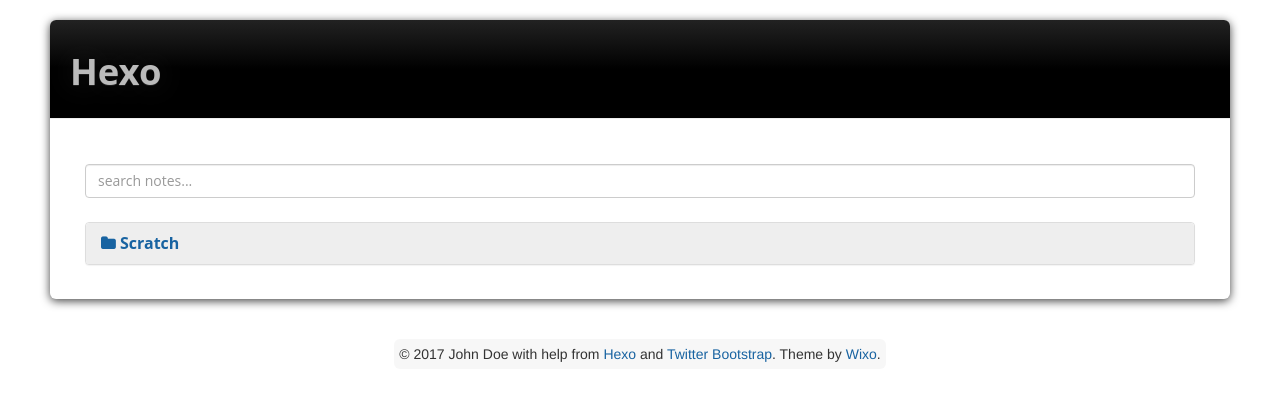
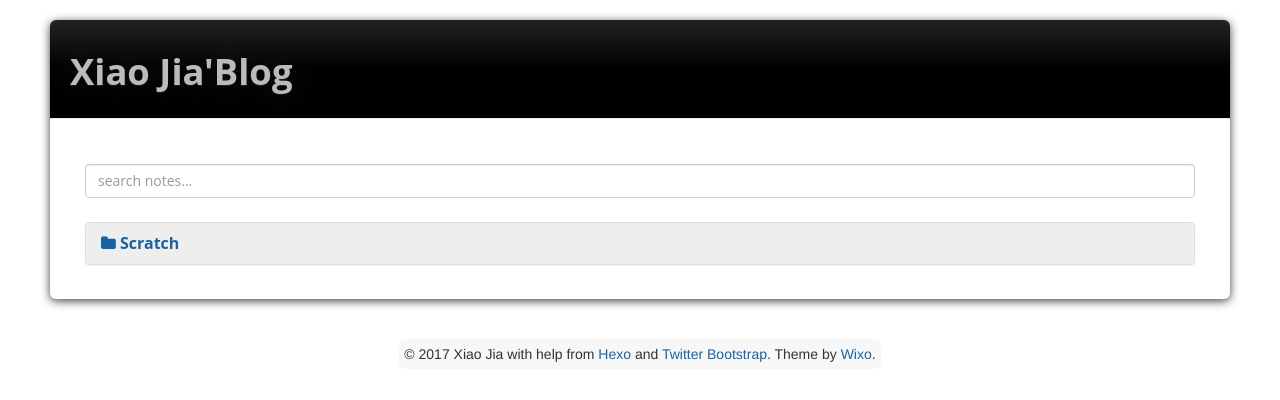
Before and after one commit to xiaojiaBlog/xiaojiaBlog.github.io, a plain HTML site: page index.html in a window 1280 px wide. Drawn offline with Linux system fonts and the light colour scheme.

Commit message:
基本图片

```diff
--- a/index.html
+++ b/index.html
@@ -3,24 +3,26 @@
 <head>
   <meta charset="utf-8">
 
-  <title>Hexo</title>
-  <meta name="author" content="John Doe">
+  <title>Xiao Jia&#39;Blog</title>
+  <meta name="author" content="Xiao Jia">
+
+  <meta name="description" content="分享的总结心得~">
 
 
   <meta name="viewport" content="width=device-width, initial-scale=1, maximum-scale=1">
 
 
-  <meta property="og:site_name" content="Hexo"/>
+  <meta property="og:site_name" content="Xiao Jia&#39;Blog"/>
 
 
     <meta property="og:image" content=""/>
 
 
 
-    <link rel="alternative" href="/atom.xml" title="Hexo" type="application/atom+xml">
+    <link rel="alternative" href="/atom.xml" title="Xiao Jia&#39;Blog" type="application/atom+xml">
 
 
-    <link href="/favicon.png" rel="icon">
+    <link href="//img/title.png" rel="icon">
 
 
   <link rel="stylesheet" href="/css/bootstrap.min.css" media="screen" type="text/css">
@@ -43,7 +45,7 @@
   <div class="container" id="container">
 	<div class="content">
 	  <div class="page-header">
-  <h1><a class="brand" href="#">Hexo</a></h1>
+  <h1><a class="brand" href="#">Xiao Jia&#39;Blog</a></h1>
 </div>
 
 
@@ -88,7 +90,7 @@
   </div>
   <div class="container-narrow">
 	<footer> <p>
-  &copy; 2017 John Doe
+  &copy; 2017 Xiao Jia
 
       with help from <a href="http://zespia.tw/hexo/" target="_blank">Hexo</a> and <a href="http://getbootstrap.com/" target="_blank">Twitter Bootstrap</a>. Theme by <a href="http://github.com/wzpan/hexo-theme-wixo/">Wixo</a>.
 </p> </footer>
```
Also changed, not shown: 2017/07/30/hello-world/index.html (+8 -8 lines), archives/2017/07/index.html (+9 -7 lines), archives/2017/index.html (+9 -7 lines), archives/index.html (+9 -7 lines), img/title.png (added).
